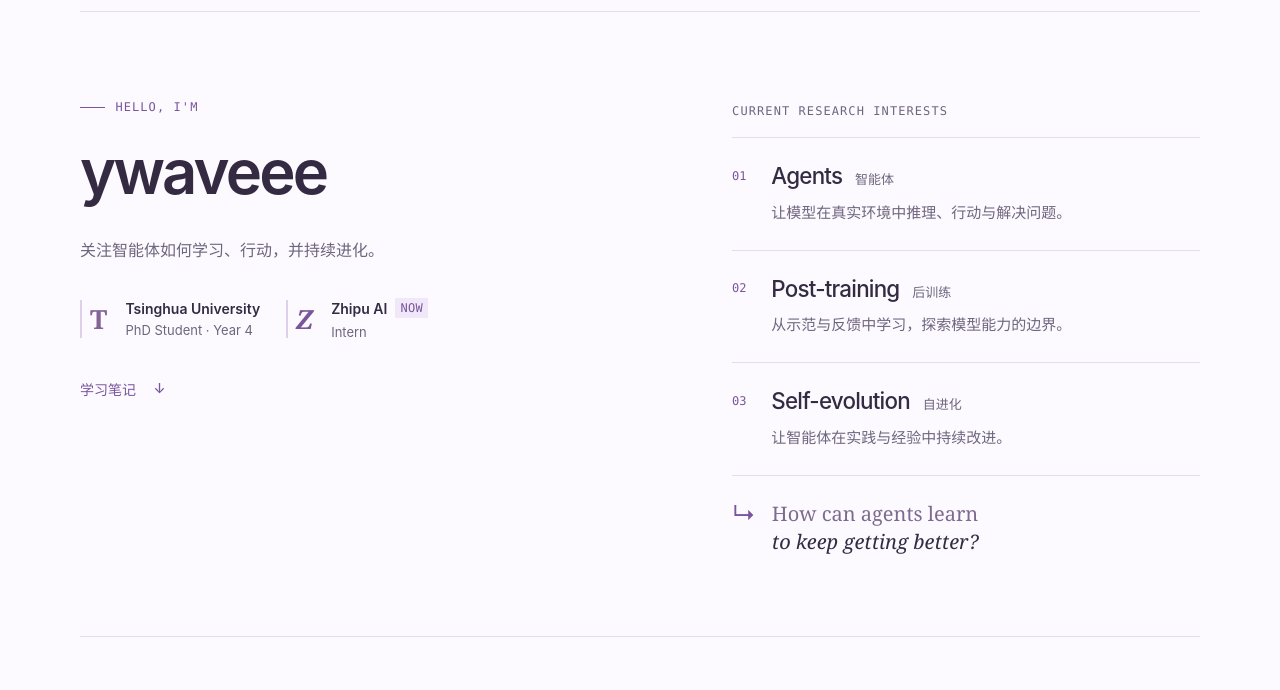
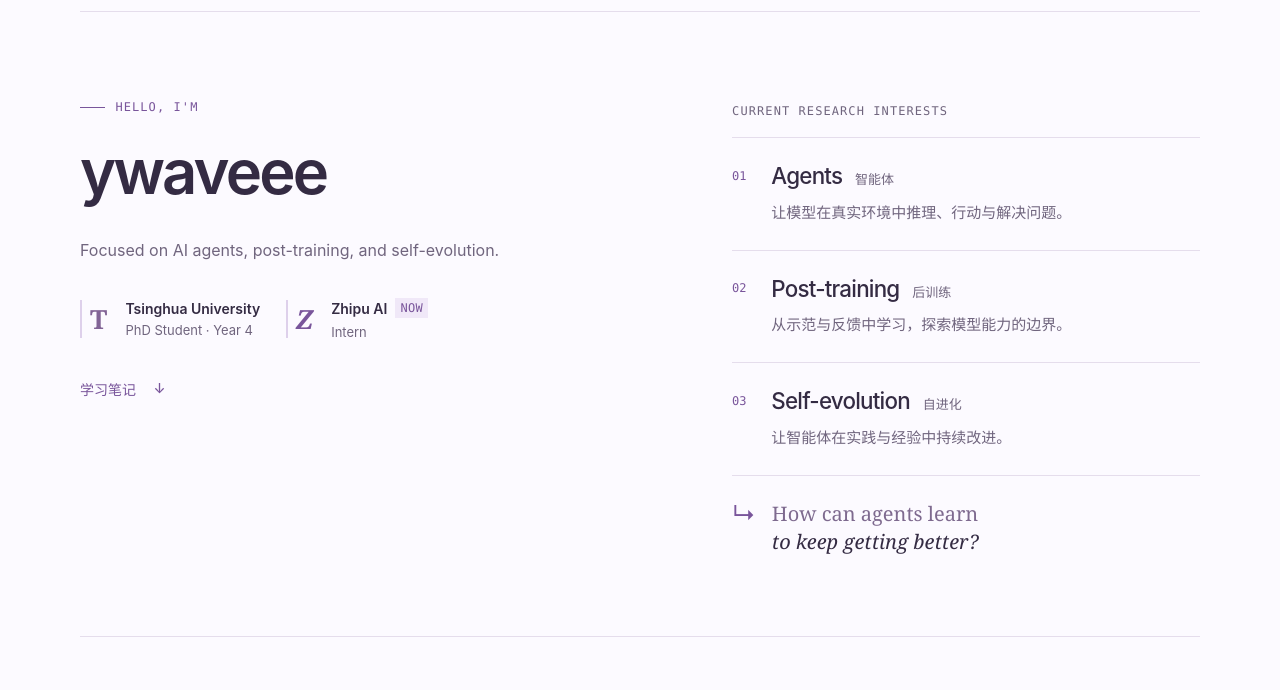
Before and after one commit to skywaveee/skywaveee.github.io, an Astro site: page / in a window 1280 px wide. Shown: the part 88-778 px from the top of the page. Built offline with nearby package versions, Linux system fonts and the light colour scheme; Astro itself is replaced by a stand-in of ours.

Commit message:
update homepage

```diff
--- a/src/pages/index.astro
+++ b/src/pages/index.astro
@@ -40,7 +40,7 @@ const notes = [
           <div class="profile-copy">
             <p class="eyebrow"><span class="small-rule" aria-hidden="true"></span> HELLO, I'M</p>
             <h1 id="profile-title">ywaveee</h1>
-            <p class="profile-intro">关注智能体如何学习、行动，并持续进化。</p>
+            <p class="profile-intro">Focused on AI agents, post-training, and self-evolution.</p>
             <div class="affiliations" aria-label="教育与当前实习">
               <div class="affiliation"><span class="affiliation-symbol" aria-hidden="true">T</span><div><strong>Tsinghua University</strong><span>PhD Student · Year 4</span></div></div>
               <div class="affiliation"><span class="affiliation-symbol zhipu-symbol" aria-hidden="true">Z</span><div><strong>Zhipu AI <span class="current-label">NOW</span></strong><span>Intern</span></div></div>
```
